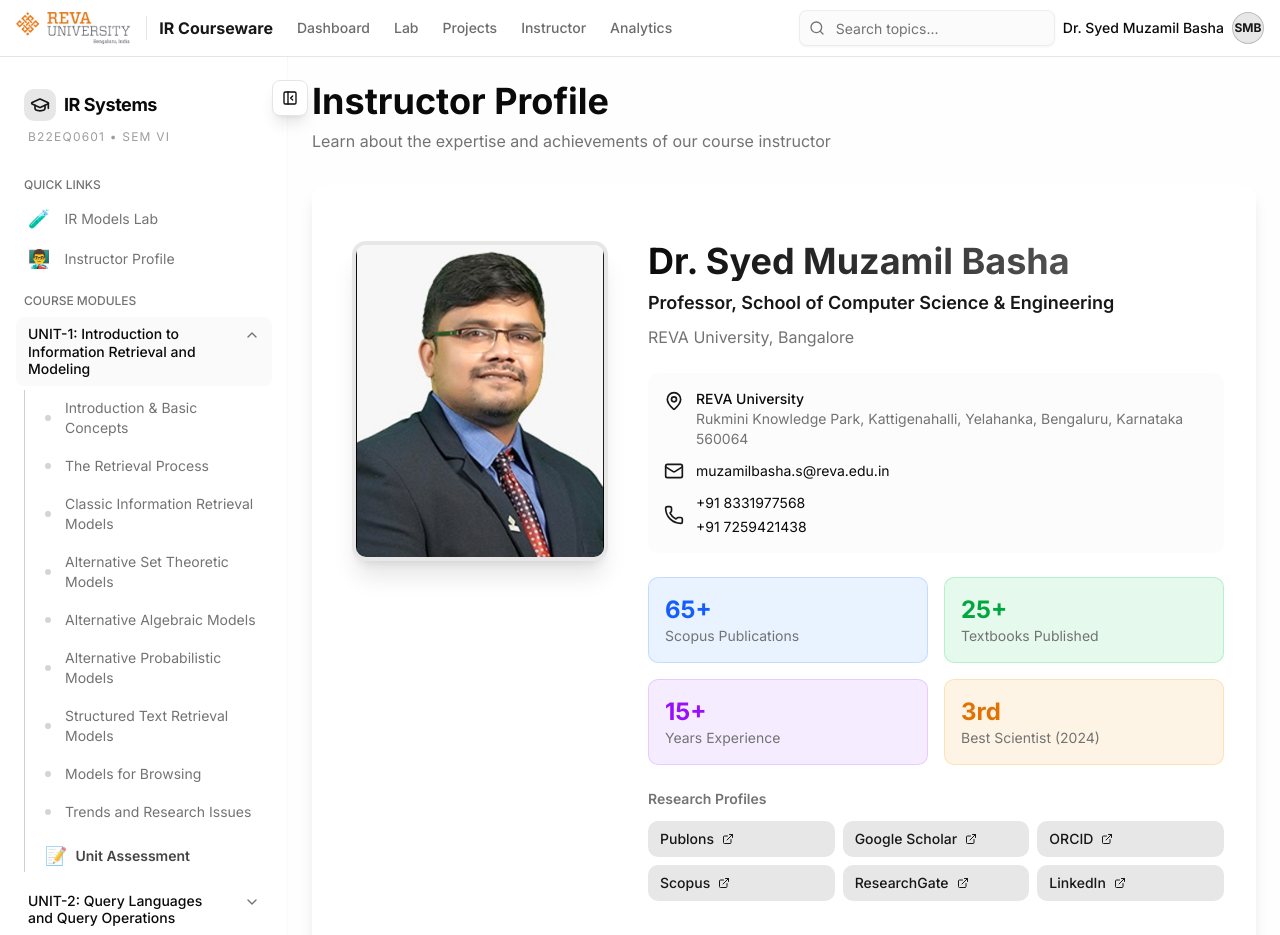
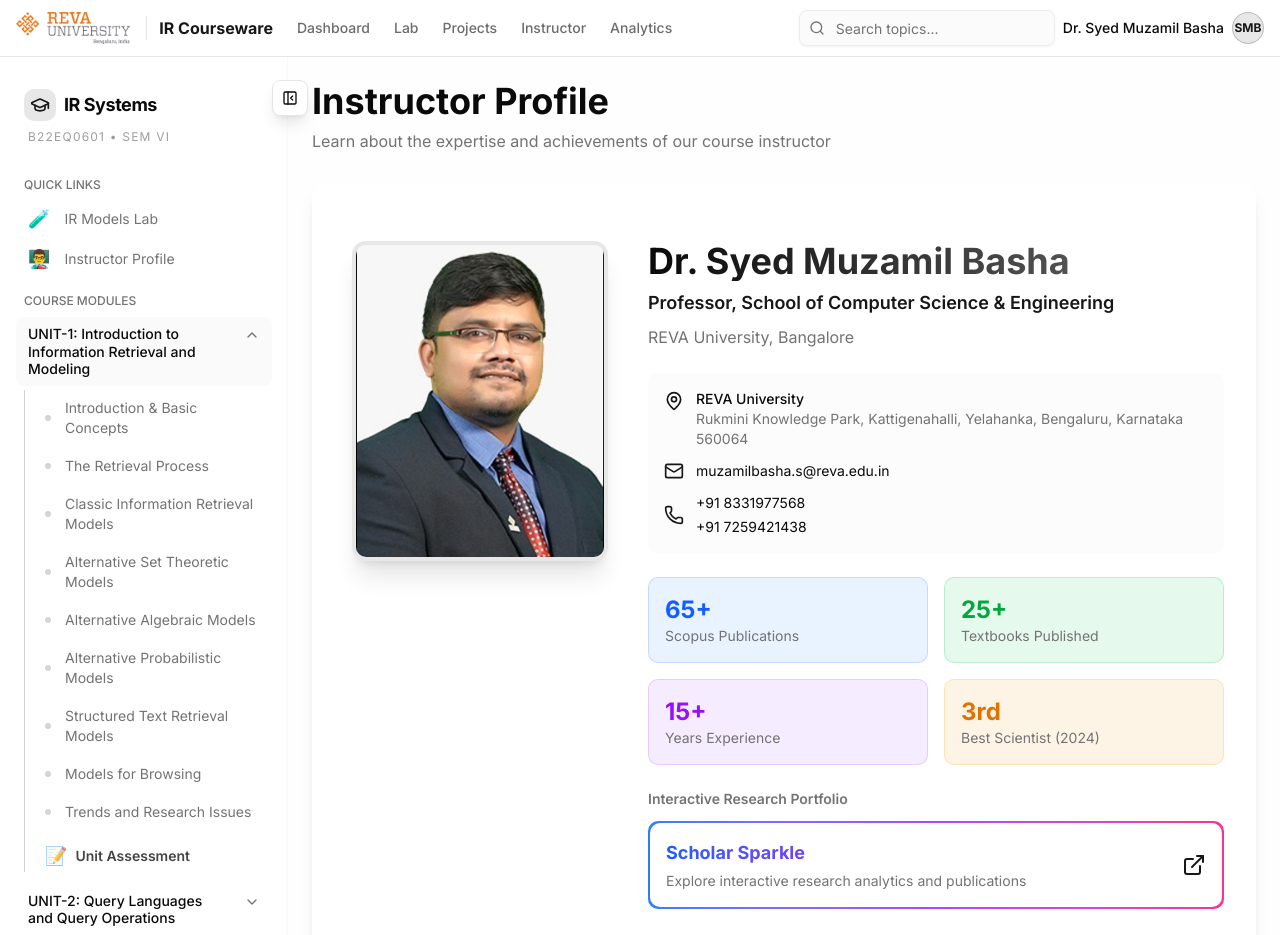
Before and after one commit to muzabasha/IRS, a Next.js app: page /instructor in a window 1280 px wide. Shown: the top 935 px of the page. Built offline with nearby package versions, Linux system fonts and the light colour scheme.

Commit message:
Add Scholar Sparkle interactive research portfolio link to instructor profile

```diff
--- a/src/components/instructor-profile.tsx
+++ b/src/components/instructor-profile.tsx
@@ -117,6 +117,31 @@
                                     <p className="text-2xl font-bold text-amber-600">3rd</p>
                                     <p className="text-sm text-muted-foreground">Best Scientist (2024)</p>
                                 </div>
+                            </div>
+
+                            {/* Scholar Sparkle - Featured Link */}
+                            <div className="space-y-3">
+                                <p className="text-sm font-semibold text-muted-foreground">Interactive Research Portfolio</p>
+                                <a
+                                    href="https://scholar-sparkle-web.lovable.app/"
+                                    target="_blank"
+                                    rel="noopener noreferrer"
+                                    className="block"
+                                >
+                                    <div className="relative overflow-hidden rounded-lg bg-gradient-to-r from-blue-500 via-purple-500 to-pink-500 p-[2px] hover:shadow-xl transition-all duration-300 hover:scale-[1.02]">
+                                        <div className="bg-card rounded-lg p-4 flex items-center justify-between gap-4">
+                                            <div className="flex-1">
+                                                <p className="font-bold text-lg bg-gradient-to-r from-blue-600 via-purple-600 to-pink-600 bg-clip-text text-transparent">
+                                                    Scholar Sparkle
+                                                </p>
+                                                <p className="text-sm text-muted-foreground mt-1">
+                                                    Explore interactive research analytics and publications
+                                                </p>
+                                            </div>
+                                            <ExternalLink className="h-6 w-6 text-primary shrink-0" />
+                                        </div>
+                                    </div>
+                                </a>
                             </div>
 
                             {/* Social Links */}
```
